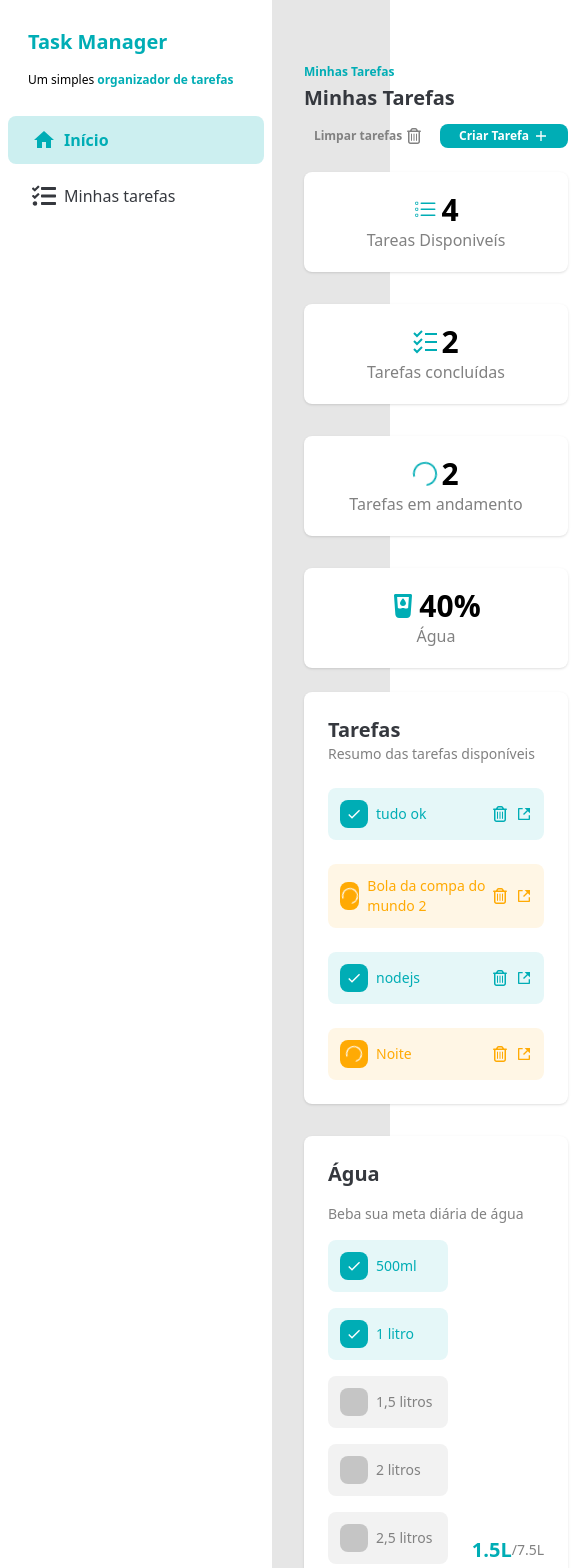
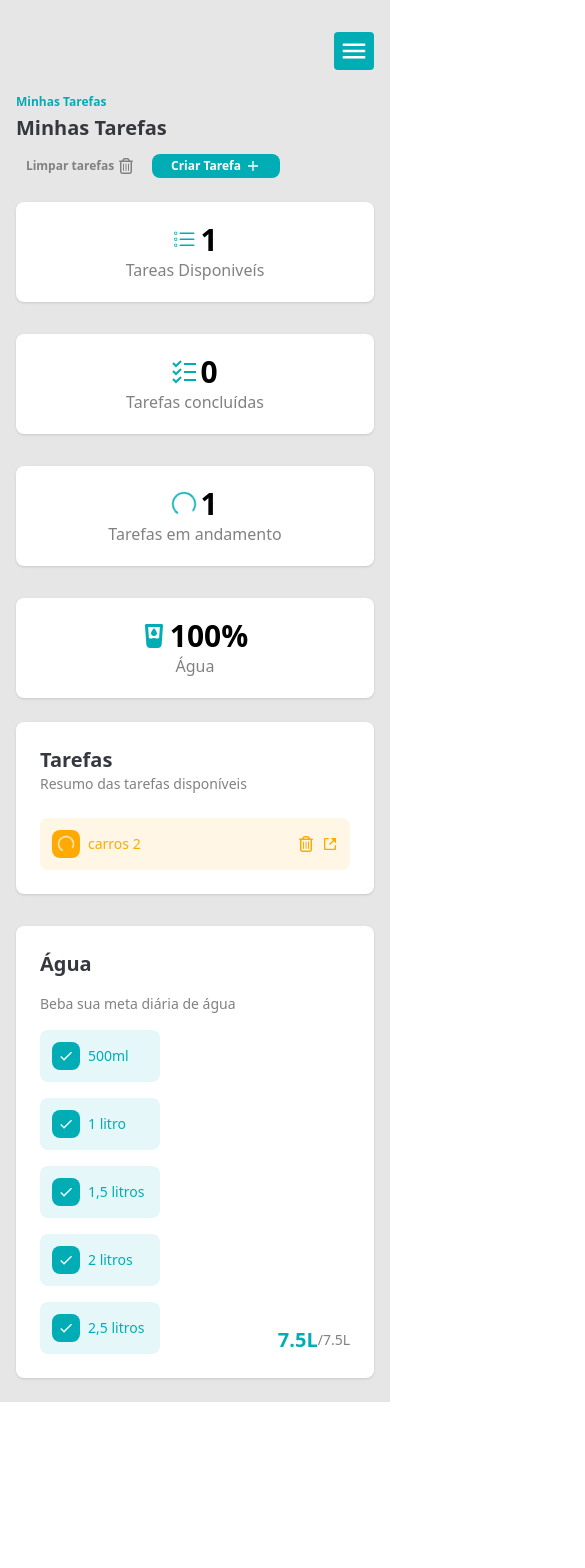
Before and after one commit to Alessandro-Vieira77/task-manager, a React (Vite) app: page / in a window 390 px wide. Shown: the top 1568 px of the page, 585 px wide, since content can reach past the window. After the commit the page ends 1402 px from the top, so only its background shows below. Built offline with nearby package versions, Linux system fonts and the light colour scheme; data requests are answered from the project's data file.

Commit message:
feat: added menu responsive to pages

```diff
--- a/db.json
+++ b/db.json
@@ -1,31 +1,10 @@
 {
   "tasks": [
     {
-      "id": "5e2ecbd6-8854-4a16-ac56-18ce7a280263",
-      "title": "tudo ok",
+      "id": "2174fe69-8d3b-4a7b-8833-9192072b6ecf",
+      "title": "carros 2",
       "time": "morning",
-      "description": "zod...4",
-      "status": "done"
-    },
-    {
-      "id": "be873f62-e64f-4597-bbad-575d2440f8a8",
-      "title": "Bola da compa do mundo 2",
-      "time": "afternoon",
-      "description": "bola",
-      "status": "in_progress"
-    },
-    {
-      "id": "63f3fc2e-067c-4a4e-80dd-104f2fc59d41",
-      "title": "nodejs",
-      "time": "morning",
-      "description": "javascript",
-      "status": "done"
-    },
-    {
-      "id": "8844480c-23a7-4c55-8275-93312ffa7a49",
-      "title": "Noite",
-      "time": "night",
-      "description": "Noite",
+      "description": "teste 1",
       "status": "in_progress"
     }
   ],
@@ -46,19 +25,19 @@
       "id": "3",
       "title": "1,5 litros",
       "value": 1.5,
-      "status": "notStaged"
+      "status": "done"
     },
     {
       "id": "4",
       "title": "2 litros",
       "value": 2,
-      "status": "notStaged"
+      "status": "done"
     },
     {
       "id": "5",
       "title": "2,5 litros",
       "value": 2.5,
-      "status": "notStaged"
+      "status": "done"
     }
   ]
 }
--- a/src/pages/Home.jsx
+++ b/src/pages/Home.jsx
@@ -1,6 +1,7 @@
 import ContainerTask from "../components/ContainerTask";
 import ContainerCard from "../components/ContarinerCard";
 import Header from "../components/Header";
+import Menu from "../components/menu";
 import Sidebar from "../components/Sidebar";
 import TaskItem from "../components/TaskItem";
 import WaterItem from "../components/WaterItem";
@@ -30,8 +31,12 @@ function Home() {
 
   return (
     <div className="flex min-h-screen w-full bg-[#818181]/20">
-      <Sidebar />
-      <div className="flex w-full flex-col gap-6 px-8 pt-16">
+      <div className="hidden lg:flex">
+        <Sidebar />
+      </div>
+
+      <div className="flex w-full flex-col gap-6 px-4 pt-8 sm:px-8 lg:pt-16">
+        <Menu />
         <Header />
 
         <ContainerCard
--- a/src/pages/PageDetails.jsx
+++ b/src/pages/PageDetails.jsx
@@ -11,6 +11,7 @@ import { useNavigate } from "react-router-dom";
 import Button from "../components/Button";
 import ContainerTask from "../components/ContainerTask";
 import Input from "../components/Input";
+import Menu from "../components/menu";
 import Select from "../components/Select";
 import Sidebar from "../components/Sidebar";
 import useDeleteTask from "../hooks/use-delete-task";
@@ -63,9 +64,13 @@ function PageDetails() {
 
   return (
     <div className="flex min-h-screen bg-[#818181]/20">
-      <Sidebar />
+      <div className="hidden lg:flex">
+        <Sidebar />
+      </div>
+
       <div className="flex w-full flex-col">
-        <div className="flex w-full flex-col gap-6 px-8 pt-16">
+        <div className="flex w-full flex-col gap-6 px-4 pt-8 sm:px-8 lg:pt-16">
+          <Menu />
           {/* header */}
           <div className="flex flex-col gap-3">
             <Link to="/tasks">
--- a/src/pages/PageTasks.jsx
+++ b/src/pages/PageTasks.jsx
@@ -5,6 +5,7 @@ import { LuCloudSun } from "react-icons/lu";
 
 import ContainerTask from "../components/ContainerTask";
 import Header from "../components/Header";
+import Menu from "../components/menu";
 import Sidebar from "../components/Sidebar";
 import TaskItem from "../components/TaskItem";
 import { queryKey } from "../key/query";
@@ -19,9 +20,13 @@ function PageTasks() {
   });
 
   return (
-    <div className="flex min-h-screen bg-[#818181]/20">
-      <Sidebar />
-      <div className="flex w-full flex-col gap-6 px-8 pt-16">
+    <div className="flex min-h-screen w-full bg-[#818181]/20">
+      <div className="hidden lg:flex">
+        <Sidebar />
+      </div>
+
+      <div className="flex w-full flex-col gap-6 px-4 pt-8 sm:px-8 lg:pt-16">
+        <Menu />
         <Header />
         <ContainerTask>
           <div className="flex flex-col gap-3">
```
